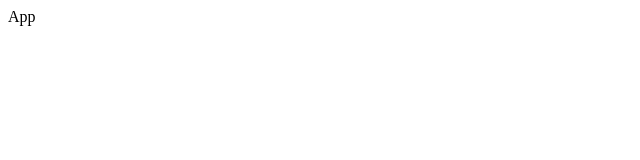
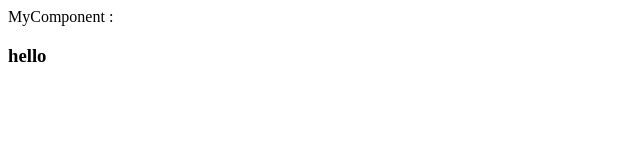
Before and after one commit to Qbickkk/React2023, a React (Create React App) app in the folder react/qbickk/: page / in a window 1280 px wide. Shown: the top 160 px of the page, without its empty margins (0-640 px from the left). Built offline with nearby package versions, Linux system fonts and the light colour scheme; the HTML template or start-up script is replaced by a standard one.

Commit message:
lesson6-preview4 // children //

```diff
--- a/react/qbickk/src/App.js
+++ b/react/qbickk/src/App.js
@@ -1,9 +1,12 @@
 import React from 'react';
+import {MyComponent} from "./components/MyComponent";
 
 const App = () => {
     return (
         <div>
-            App
+            <MyComponent>
+                <h3>hello</h3>
+            </MyComponent>
         </div>
     );
 };
--- /dev/null
+++ b/react/qbickk/src/components/MyComponent.js
@@ -0,0 +1,11 @@
+import React from 'react';
+
+const MyComponent = ({children}) => {
+    return (
+        <div>
+            MyComponent : {children}
+        </div>
+    );
+};
+
+export {MyComponent};
```
